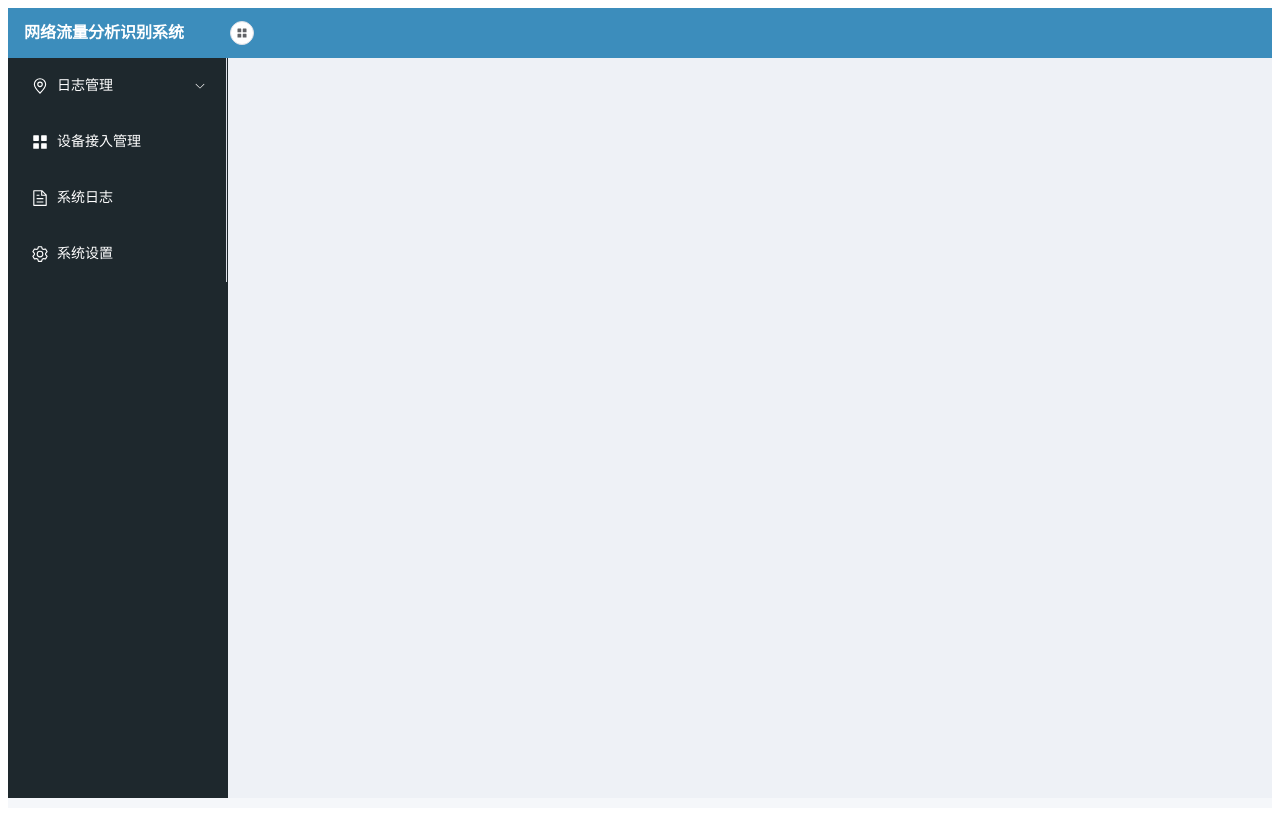
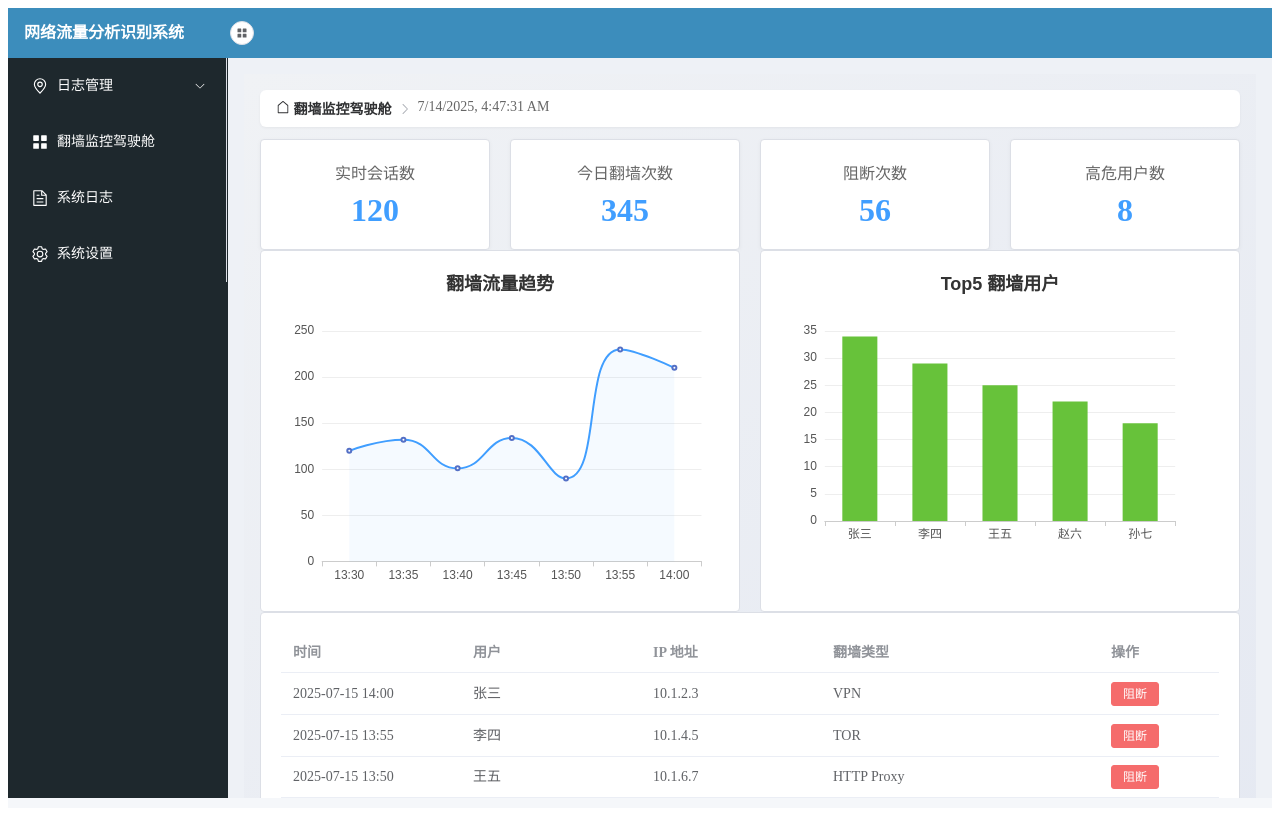
Before and after one commit to Shd555/readfile, a Vue app in the folder readfile-main/: page /dashboard in a window 1280 px wide. Built offline with nearby package versions, Linux system fonts and the light colour scheme.

Commit message:
翻墙监控驾驶舱初步

```diff
--- a/readfile-main/package.json
+++ b/readfile-main/package.json
@@ -11,6 +11,7 @@
   "dependencies": {
     "@element-plus/icons-vue": "^2.3.1",
     "axios": "^1.10.0",
+    "echarts": "^5.6.0",
     "element-plus": "^2.10.4",
     "vue": "^3.5.17",
     "vue-router": "^4.5.1",
--- a/readfile-main/src/router/index.js
+++ b/readfile-main/src/router/index.js
@@ -4,6 +4,8 @@ import TuWangBehaviorUpload from '../views/TuWangBehaviorUpload.vue'
 import TuWangLogOff from '../views/TuWangLogOff.vue'
 import OverseasUsage from '../views/OverseasUsage.vue'
 import DeclassifyLog from '../views/DeclassifyLog.vue'
+import MonitorDashboard from '../views/MonitorDashboard.vue'
+
 
 const routes = [
   { path: '/logs', redirect: '/logs/web' },
@@ -12,6 +14,7 @@ const routes = [
   { path: '/logs/tuwang-offline', component: TuWangLogOff },
   { path: '/logs/overseas', component: OverseasUsage },
   { path: '/logs/declassify', component: DeclassifyLog },
+  { path: '/dashboard',component: MonitorDashboard,},
   { path: '/users', component: { template: '<div>用户管理模块</div>' } },
   { path: '/system/logs', component: { template: '<div>系统日志模块</div>' } },
   { path: '/settings', component: { template: '<div>系统设置模块</div>' } },
--- a/readfile-main/src/views/Layout.vue
+++ b/readfile-main/src/views/Layout.vue
@@ -48,10 +48,16 @@
                 <el-menu-item index="/logs/declassify" class="sub-menu-item">解密数据</el-menu-item>
               </el-sub-menu>
 
+              <!-- 翻墙监控驾驶舱 -->
+              <!-- <el-menu-item index="/dashboard">
+                <el-icon><Monitor /></el-icon>
+                <span>翻墙监控驾驶舱</span>
+              </el-menu-item> -->
+
               <!-- 用户管理 -->
-              <el-menu-item index="/users">
+              <el-menu-item index="/dashboard">
                 <el-icon><IconMenu /></el-icon>
-                <span>设备接入管理</span>
+                <span>翻墙监控驾驶舱</span>
               </el-menu-item>
 
               <!-- 系统日志 -->
@@ -82,7 +88,7 @@
   import { ref } from 'vue'
 
   // 引入 Element Plus 图标
-  import { Document, Menu as IconMenu, Location, Setting ,Menu} from '@element-plus/icons-vue'
+  import { Document, Menu as IconMenu, Location, Setting , Monitor ,Menu} from '@element-plus/icons-vue'
 
 
   // 折叠菜单栏状态
--- /dev/null
+++ b/readfile-main/src/views/MonitorDashboard.vue
@@ -0,0 +1,236 @@
+<template>
+    <div class="dashboard">
+      <!-- 顶部标题与时间 -->
+      <!-- <header class="dashboard-header">
+        <h1>翻墙监控驾驶舱</h1>
+        <span class="timestamp">{{ now }}</span>
+      </header> -->
+
+      <header class="breadcrumb-wrapper">
+      <el-breadcrumb separator-icon="ArrowRight">
+        <el-breadcrumb-item :to="{ path: '/' }">
+          <el-icon class="home-icon"><House /></el-icon>
+          翻墙监控驾驶舱
+        </el-breadcrumb-item>
+        <span class="timestamp">{{ now }}</span>
+        <!-- <el-breadcrumb-item>网站访问行为</el-breadcrumb-item> -->
+      </el-breadcrumb>
+    </header>
+
+      <!-- 核心指标区 -->
+      <el-row :gutter="20" class="metrics-row">
+        <el-col :span="6" v-for="metric in metrics" :key="metric.label">
+          <el-card class="metric-card" shadow="never">
+            <div class="metric-label">{{ metric.label }}</div>
+            <div class="metric-value">{{ metric.value }}</div>
+          </el-card>
+        </el-col>
+      </el-row>
+
+      <!-- 图表区 -->
+      <el-row :gutter="20" class="charts-row">
+        <el-col :span="12">
+          <el-card shadow="never">
+            <div ref="trendChart" class="chart"></div>
+          </el-card>
+        </el-col>
+        <el-col :span="12">
+          <el-card shadow="never">
+            <div ref="topUsersChart" class="chart"></div>
+          </el-card>
+        </el-col>
+      </el-row>
+
+      <!-- 事件列表 -->
+      <el-row :gutter="20" class="tables-row">
+        <el-col :span="24">
+          <el-card shadow="never">
+            <el-table :data="recentEvents" style="width: 100%" height="300">
+              <el-table-column prop="time" label="时间" width="180" />
+              <el-table-column prop="user" label="用户" width="180" />
+              <el-table-column prop="ip" label="IP 地址" width="180" />
+              <el-table-column prop="category" label="翻墙类型" />
+              <el-table-column prop="" label="操作" width="120">
+                <template #default="scope">
+                  <el-button size="small" type="danger" @click="block(scope.row)">阻断</el-button>
+                </template>
+              </el-table-column>
+            </el-table>
+          </el-card>
+        </el-col>
+      </el-row>
+    </div>
+  </template>
+
+  <script setup>
+  import { ref, onMounted } from 'vue';
+  import * as echarts from 'echarts/core';
+  import { CanvasRenderer } from 'echarts/renderers';
+  import { LineChart, BarChart } from 'echarts/charts';
+  import {
+    TitleComponent,
+    TooltipComponent,
+    GridComponent,
+    LegendComponent,
+  } from 'echarts/components';
+
+  echarts.use([
+    CanvasRenderer,
+    LineChart,
+    BarChart,
+    TitleComponent,
+    TooltipComponent,
+    GridComponent,
+    LegendComponent,
+  ]);
+
+  const now = ref(new Date().toLocaleString());
+  setInterval(() => (now.value = new Date().toLocaleString()), 1_000);
+
+  const metrics = ref([
+    { label: '实时会话数', value: 120 },
+    { label: '今日翻墙次数', value: 345 },
+    { label: '阻断次数', value: 56 },
+    { label: '高危用户数', value: 8 },
+  ]);
+
+  const recentEvents = ref([
+    { time: '2025-07-15 14:00', user: '张三', ip: '10.1.2.3', category: 'VPN' },
+    { time: '2025-07-15 13:55', user: '李四', ip: '10.1.4.5', category: 'TOR' },
+    { time: '2025-07-15 13:50', user: '王五', ip: '10.1.6.7', category: 'HTTP Proxy' },
+  ]);
+
+  const trendChart = ref(null);
+  const topUsersChart = ref(null);
+
+  onMounted(() => {
+    const trend = echarts.init(trendChart.value);
+    trend.setOption({
+      backgroundColor: 'transparent',
+      title: {
+        text: '翻墙流量趋势',
+        textStyle: { color: '#333' },
+        left: 'center',
+      },
+      tooltip: { trigger: 'axis' },
+      grid: { left: '3%', right: '4%', bottom: '3%', containLabel: true },
+      xAxis: {
+        type: 'category',
+        data: ['13:30', '13:35', '13:40', '13:45', '13:50', '13:55', '14:00'],
+        axisLabel: { color: '#555' },
+        axisLine: { lineStyle: { color: '#ccc' } },
+      },
+      yAxis: {
+        type: 'value',
+        axisLabel: { color: '#555' },
+        splitLine: { lineStyle: { color: '#eee' } },
+        axisLine: { lineStyle: { color: '#ccc' } },
+      },
+      series: [
+        {
+          name: '流量(MB)',
+          type: 'line',
+          smooth: true,
+          data: [120, 132, 101, 134, 90, 230, 210],
+          lineStyle: { width: 2, color: '#409EFF' },
+          areaStyle: { opacity: 0.05, color: '#409EFF' },
+        },
+      ],
+    });
+
+    const top = echarts.init(topUsersChart.value);
+    top.setOption({
+      backgroundColor: 'transparent',
+      title: {
+        text: 'Top5 翻墙用户',
+        textStyle: { color: '#333' },
+        left: 'center',
+      },
+      tooltip: { trigger: 'item' },
+      xAxis: {
+        type: 'category',
+        data: ['张三', '李四', '王五', '赵六', '孙七'],
+        axisLabel: { color: '#555' },
+        axisLine: { lineStyle: { color: '#ccc' } },
+      },
+      yAxis: {
+        type: 'value',
+        axisLabel: { color: '#555' },
+        splitLine: { lineStyle: { color: '#eee' } },
+        axisLine: { lineStyle: { color: '#ccc' } },
+      },
+      series: [
+        {
+          name: '次数',
+          type: 'bar',
+          data: [34, 29, 25, 22, 18],
+          barWidth: '50%',
+          itemStyle: { color: '#67C23A' },
+        },
+      ],
+    });
+  });
+
+  function block(row) {
+    console.log('Blocking user', row);
+  }
+  </script>
+
+  <style scoped>
+  .dashboard {
+    background: linear-gradient(145deg, #f0f2f5, #e5e9f2);
+    min-height: 100vh;
+    color: #333;
+    padding: 1rem;
+    box-sizing: border-box;
+  }
+  .breadcrumb-wrapper {
+  margin-bottom: 12px;
+  background: #fff;
+  padding: 10px 16px;
+  border-radius: 6px;
+  box-shadow: 0 1px 3px rgba(0, 0, 0, 0.05);
+}
+
+  .dashboard-header {
+    display: flex;
+    justify-content: space-between;
+    align-items: center;
+    padding-bottom: 1rem;
+    border-bottom: 1px solid #dcdfe6;
+  }
+
+  .timestamp {
+    font-size: 0.875rem;
+    color: #666;
+  }
+
+  .metric-card {
+    background: #fff;
+    border: 1px solid #dcdfe6;
+    text-align: center;
+    box-shadow: 0 1px 4px rgba(0, 0, 0, 0.04);
+  }
+
+  .metric-label {
+    font-size: 1rem;
+    color: #666;
+  }
+
+  .metric-value {
+    font-size: 2rem;
+    font-weight: bold;
+    margin-top: 0.5rem;
+    color: #409EFF;
+  }
+
+  .chart {
+    width: 100%;
+    height: 320px;
+  }
+
+  .el-card {
+    background: #fff !important;
+    border: 1px solid #dcdfe6 !important;
+  }
+  </style>
```
Also changed, not shown: readfile-main/src/App.vue (+0 -8 lines), 1 other file (tests, documents, lock files or other folders).
